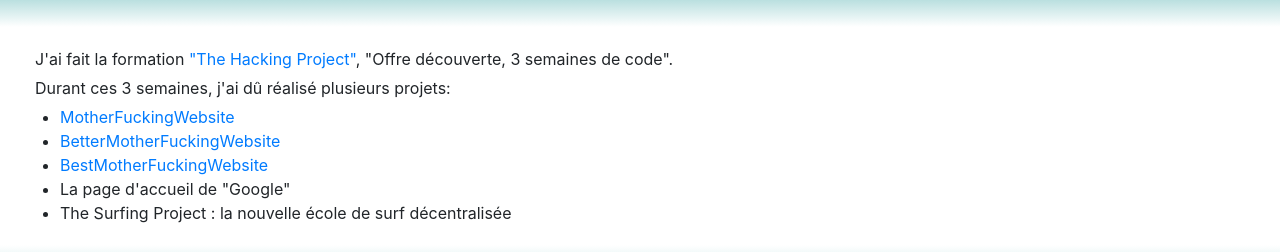
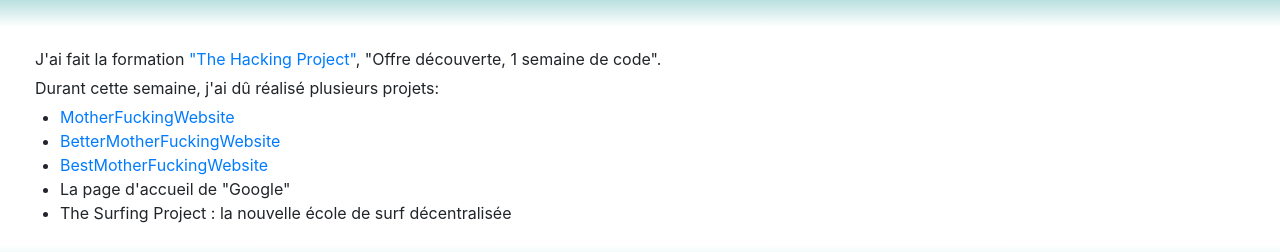
Before and after one commit to marlener87/marlener87.github.io, a plain HTML site: page THP.html in a window 1280 px wide. Shown: the part 73-325 px from the top of the page. Drawn offline with nearby package versions, Linux system fonts and the light colour scheme.

Commit message:
MàJ THP.html

```diff
--- a/THP.html
+++ b/THP.html
@@ -45,8 +45,8 @@
     </header>
 
     <div class="body">
-      <p>J'ai fait la formation <a href="https://www.thehackingproject.org/?locale=fr" target="_blank">"The Hacking Project"</a>, "Offre découverte, 3 semaines de code".</p>
-      <p>Durant ces 3 semaines, j'ai dû réalisé plusieurs projets:</p>
+      <p>J'ai fait la formation <a href="https://www.thehackingproject.org/?locale=fr" target="_blank">"The Hacking Project"</a>, "Offre découverte, 1 semaine de code".</p>
+      <p>Durant cette semaine, j'ai dû réalisé plusieurs projets:</p>
         <ul>
             <li> <a href="THP/MFW/index.html">MotherFuckingWebsite</a></li>
             <li><a href="THP/BMFW/index.html">BetterMotherFuckingWebsite</a></li>
```
